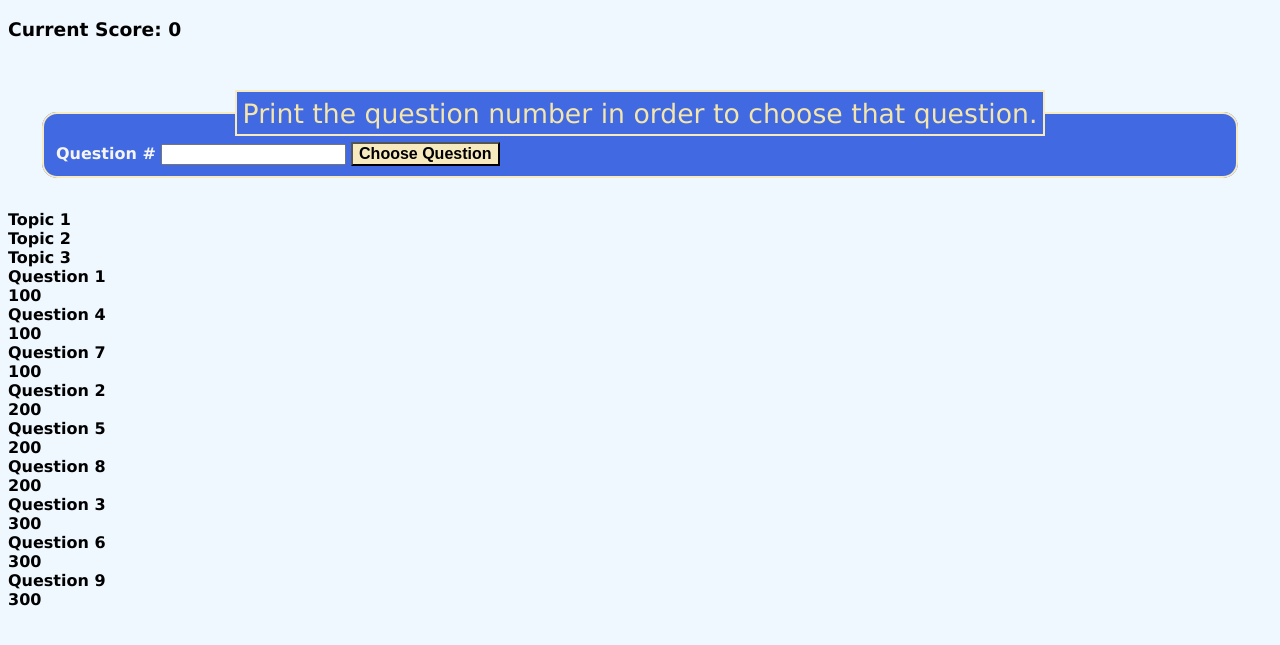
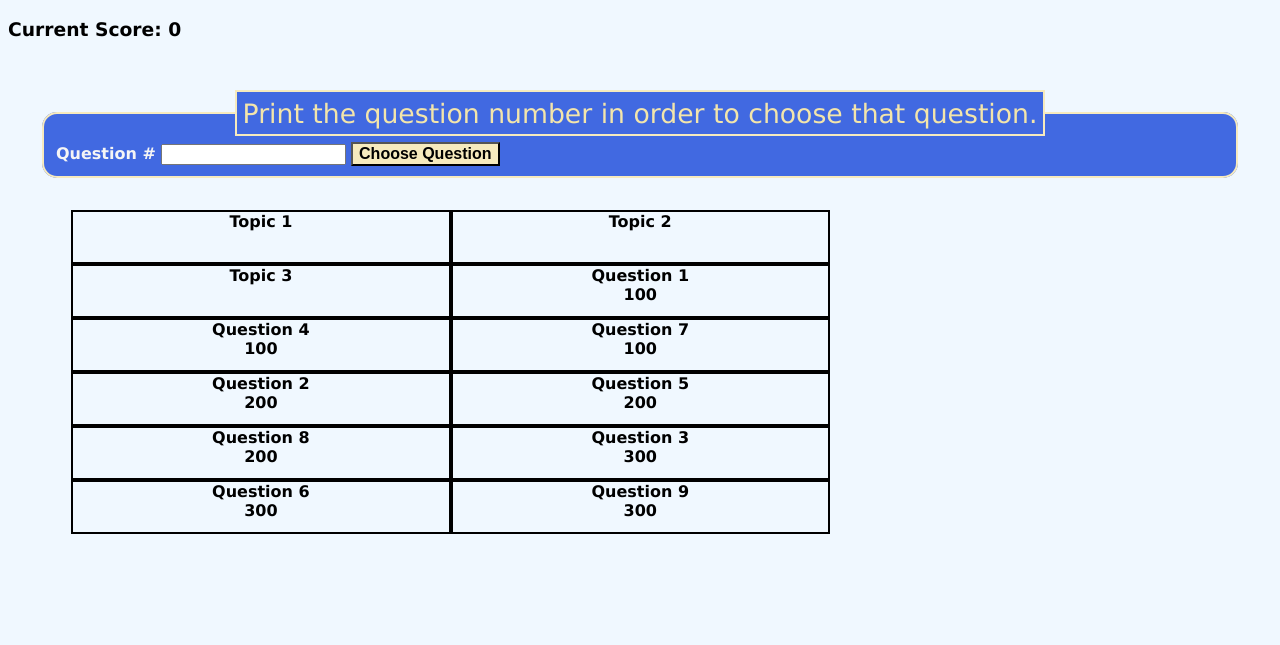
Before and after one commit to odnaiviv/team8project, a PHP site: page /playgame.php in a window 1280 px wide. Shown: the top 645 px of the page. Run offline with PHP 8.4, Linux system fonts and the light colour scheme.

Commit message:
updated current style sheet

```diff
--- a/style.css
+++ b/style.css
@@ -45,3 +45,32 @@ a:visited {
 a:hover {
 	background-color: #fdfd96;
 }
+
+
+
+/* style for game board */
+.questions {
+	height: 20%;
+	margin: auto;
+	color: black;
+}
+.q {
+	float: left;
+	text-align: center;
+	width: 33%;
+	height: 50px;
+	border: 2px double black;
+	vertical-align: middle;
+}
+.questionHeader {
+	width: 90%;
+	height: auto;
+	position: relative;
+	margin: auto;
+	color: black;
+}
+.chooseQuestion {
+	clear: both;
+}
+
+/* style for leaderboard */
```
